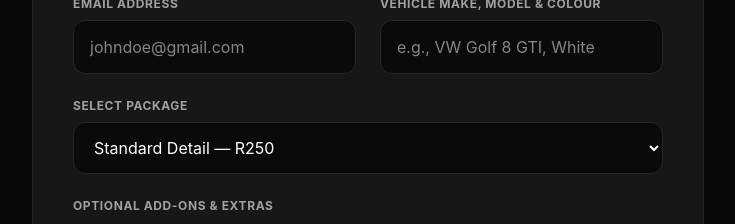
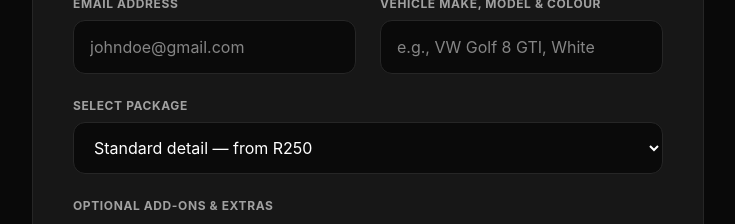
Before and after one commit to NgupsdeOps/legendary-detailing, a React (Vite) app: page / in a window 1280 px wide. Shown: the part 4780-5004 px from the top of the page, without its empty margins (272-1007 px from the left). Built offline with nearby package versions, Linux system fonts and the light colour scheme.

Commit message:
fix: stage and commit new menu dropdown listings

```diff
--- a/src/components/BookingForm.jsx
+++ b/src/components/BookingForm.jsx
@@ -164,19 +164,25 @@ export default function BookingForm({ setModalType }) {
           </div>
 
           {/* Packages with Prices */}
+         {/* Packages Matching Your Menu Exactly */}
 <div>
   <label className="block text-xs font-bold uppercase tracking-wider text-neutral-400 mb-2">
     Select Package
   </label>
   <select
-              name="service" value={formData.service} onChange={handleChange}
+    name="service"
+    value={formData.service}
+    onChange={handleChange}
     className="w-full bg-neutral-950 border border-neutral-800 focus:border-red-600 text-white px-4 py-3.5 rounded-xl transition-colors duration-200"
   >
-              <option value="Standard Detail - R250">Standard Detail — R250</option>
-              <option value="Premium Detail - R850">Premium Detail / Valet — R850</option>
-              <option value="Executive Valet - R1200">Executive Valet — R1200</option>
-              <option value="Machine Glaze & Polish - R1500">Machine Glaze & Polish — R1500</option>
-              <option value="Ceramic Coating Application - R3500">Ceramic Coating Application — R3500</option>
+    <option value="Standard detail - from R250">Standard detail — from R250</option>
+    <option value="Premium detail - R500">Premium detail — R500</option>
+    <option value="Enhancement detail - R1500">Enhancement detail — R1500</option>
+    <option value="Stage 1 detail - from R2500">Stage 1 detail — from R2500</option>
+    <option value="Stage 2 detail - from R4500">Stage 2 detail — from R4500</option>
+    <option value="Full detail - From R1500">Full detail — From R1500</option>
+    <option value="Undercarriage - from R300">Undercarriage — from R300</option>
+    <option value="Engine detail - from R200">Engine detail — from R200</option>
   </select>
 </div>
 
```
Lines whose indentation alone changed are shown as unchanged.
